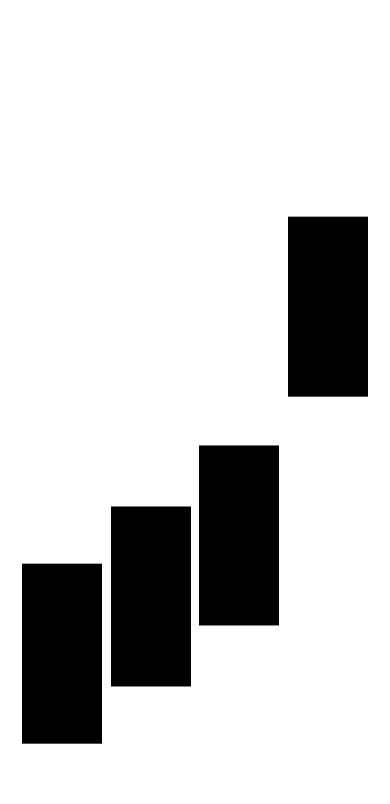
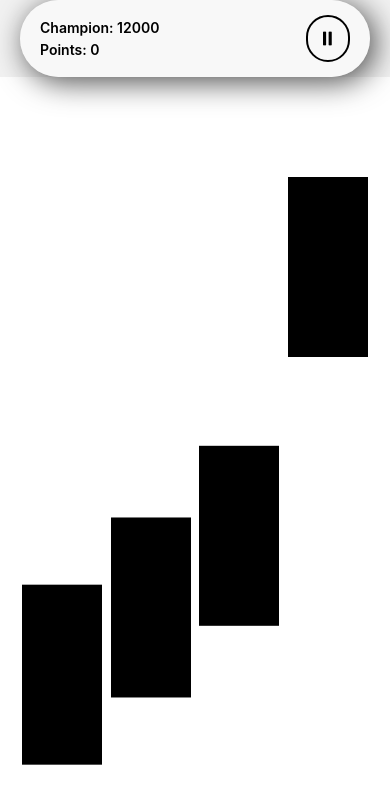
Before and after one commit to asantaelly/whiplash, a React Native app: screen /Auditorium in a window 390 px wide. Shown: the top 804 px of the page. Built offline with nearby package versions, Linux system fonts and the light colour scheme.

Commit message:
feat: playground header and score board

```diff
--- a/src/Providers/Level.tsx
+++ b/src/Providers/Level.tsx
@@ -6,7 +6,9 @@ type ComponentProps = {
 
 type LevelProps = {
   loser: boolean;
+  highScore: number;
   tapCounter: number;
+  // getHighScore: () => void;
   setLoser: React.Dispatch<React.SetStateAction<boolean>>;
   setTapCounter: React.Dispatch<React.SetStateAction<number>>;
 };
@@ -19,10 +21,26 @@ const LevelProvider: React.FC<ComponentProps> = (props) => {
   /** Context states */
   const [loser, setLoser] = React.useState<boolean>(false);
   const [tapCounter, setTapCounter] = React.useState<number>(0);
+  const [highScore, setHighScore] = React.useState<number>(0);
+
+  /** a function to calculate high score */
+  // const getHighScore = () => {
+  //   if (tapCounter > highScore) {
+  //     setHighScore(tapCounter);
+  //   }
+  //   return;
+  // };
 
   return (
     <LevelContext.Provider
-      value={{ loser, setLoser, tapCounter, setTapCounter }}
+      value={{
+        loser,
+        setLoser,
+        highScore,
+        tapCounter,
+        // getHighScore,
+        setTapCounter,
+      }}
     >
       {children}
     </LevelContext.Provider>
--- /dev/null
+++ b/src/components/libs/icons/PressableIcon.tsx
@@ -0,0 +1,21 @@
+import { TouchableOpacity } from "react-native";
+import Ionicons from "@expo/vector-icons/Ionicons";
+
+interface Props {
+  name: any;
+  size: number;
+  color: string;
+  handleClick?: () => void;
+}
+
+const PressableIcon = (props: Props) => {
+  const { name, size, color, handleClick } = props;
+
+  return (
+    <TouchableOpacity hitSlop={20} activeOpacity={0.3} onPress={handleClick}>
+      <Ionicons name={name} size={size} color={color} />
+    </TouchableOpacity>
+  );
+};
+
+export default PressableIcon;
--- /dev/null
+++ b/src/components/screens/Auditorium/Header.tsx
@@ -0,0 +1,83 @@
+import { StyleSheet, Text, View } from "react-native";
+import { useNavigation } from "@react-navigation/native";
+import { SafeAreaView } from "react-native-safe-area-context";
+
+import PressableIcon from "../../libs/icons/PressableIcon";
+import React, { useContext } from "react";
+import { LevelContext } from "../../../providers/Level";
+
+type Props = {
+  route: any;
+  navigation: any;
+};
+
+const Header: React.FC<Props> = (props) => {
+  const { tapCounter } = React.useContext(LevelContext);
+
+  const point = tapCounter / 10;
+
+  return (
+    <SafeAreaView style={[styles.container]} edges={["top", "left", "right"]}>
+      <View style={[styles.header, styles.shadow]}>
+        <View style={[styles.scoreBoard]}>
+          <Text style={[{ fontWeight: "600" }]}>Champion: 12000</Text>
+          <Text style={[{ fontWeight: "600" }]}>Points: {point}</Text>
+        </View>
+        <View style={[styles.avatarCircular]}>
+          <PressableIcon
+            name="pause"
+            size={20}
+            color="black"
+            handleClick={() => console.log("Clicked")}
+          />
+        </View>
+      </View>
+    </SafeAreaView>
+  );
+};
+
+const styles = StyleSheet.create({
+  container: {
+    alignItems: "center",
+    flexDirection: "row",
+    // backgroundColor: "#FFF"
+  },
+  scoreBoard: {
+    flex: 1,
+    flexDirection: "column",
+    gap: 5,
+  },
+  header: {
+    flex: 1,
+    gap: 10,
+    paddingVertical: 15,
+    paddingHorizontal: 20,
+    alignItems: "center",
+    flexDirection: "row",
+    justifyContent: "space-between",
+    backgroundColor: "rgba(255, 255, 255, 0.5)",
+    marginHorizontal: 20,
+    // opacity: 0.7,
+    borderRadius: 50,
+    // borderWidth: 2,
+  },
+  avatarCircular: {
+    padding: 10,
+    borderWidth: 2,
+    borderRadius: 50,
+    borderColor: "#000000",
+    // backgroundColor: "#FFFFFF",
+  },
+  shadow: {
+    shadowOffset: {
+      width: 5,
+      height: 5,
+    },
+    shadowOpacity: 0.7,
+    shadowColor: "#000000",
+    shadowRadius: 30,
+    backgroundColor: "rgba(255, 255, 255, 0.5)",
+  },
+});
+
+export default Header;
--- a/src/components/shared/Tile.tsx
+++ b/src/components/shared/Tile.tsx
@@ -26,7 +26,7 @@ type Props = {
 enum Configurations {
   FINAL_DURATION = 800,
   INITIAL_DURATION = 4000,
-  INITIAL_TRANSLATEY = -300,
+  INITIAL_TRANSLATEY = -500,
 }
 
 const Tile: React.FC<Props> = (props) => {
--- a/src/navigation/routes/Main.tsx
+++ b/src/navigation/routes/Main.tsx
@@ -1,7 +1,9 @@
+import React from "react";
 import { createNativeStackNavigator } from "@react-navigation/native-stack";
 
 /** local imports */
 import Welcome from "../../screens/Welcome";
+import Header from "../../components/screens/Auditorium/Header";
 import Auditorium from "../../screens/playground/Auditorium";
 
 export type MainStackProps = {
@@ -13,14 +15,21 @@ const AppStack = createNativeStackNavigator<MainStackProps>();
 
 const MainStack = () => {
   return (
-    <AppStack.Navigator
-      initialRouteName="Welcome"
-      screenOptions={{
-        headerShown: false,
-      }}
-    >
-      <AppStack.Screen name="Welcome" component={Welcome} />
-      <AppStack.Screen name="Auditorium" component={Auditorium} />
+    <AppStack.Navigator initialRouteName="Welcome">
+      <AppStack.Screen
+        name="Welcome"
+        component={Welcome}
+        options={{
+          headerShown: false,
+        }}
+      />
+      <AppStack.Screen
+        name="Auditorium"
+        component={Auditorium}
+        options={({ navigation, route }) => ({
+          header: () => <Header navigation={navigation} route={route} />,
+        })}
+      />
     </AppStack.Navigator>
   );
 };
--- a/src/screens/playground/Auditorium.tsx
+++ b/src/screens/playground/Auditorium.tsx
@@ -48,9 +48,9 @@ const Auditorium = () => {
         <View style={[styles.container]}>
           {loser && <LoserModal />}
           {countDown !== 0 ? (
-            <View style={[styles.countDownContainer]}>
+            // <View style={[styles.countDownContainer]}>
               <Text style={[styles.extraLargeText]}>{countDown}</Text>
-            </View>
+            // {/* </View> */}
           ) : (
             <React.Fragment>
               {tiles.map((tile, key) => (
```
Also changed, not shown: tsconfig.json (+14 -1 lines).
